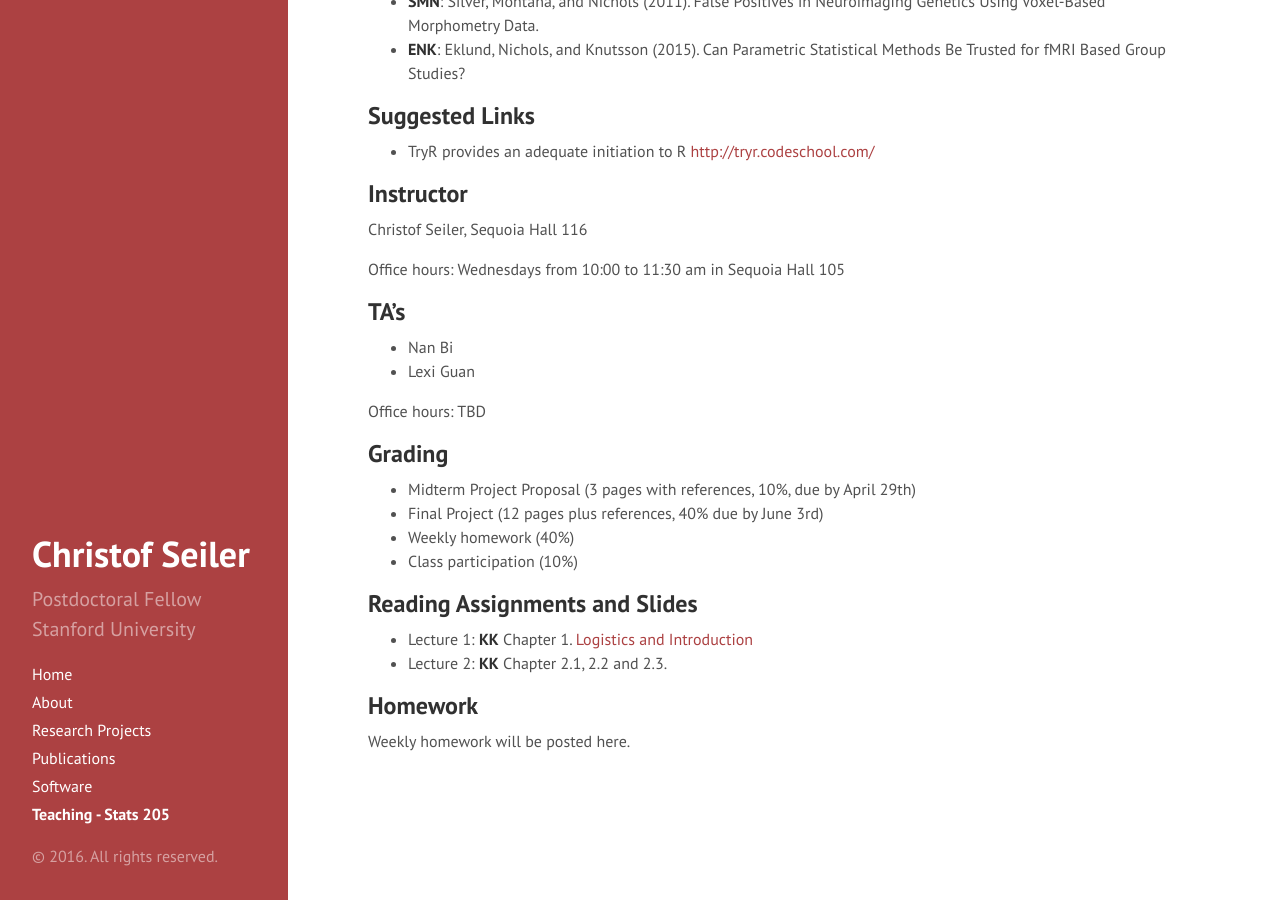
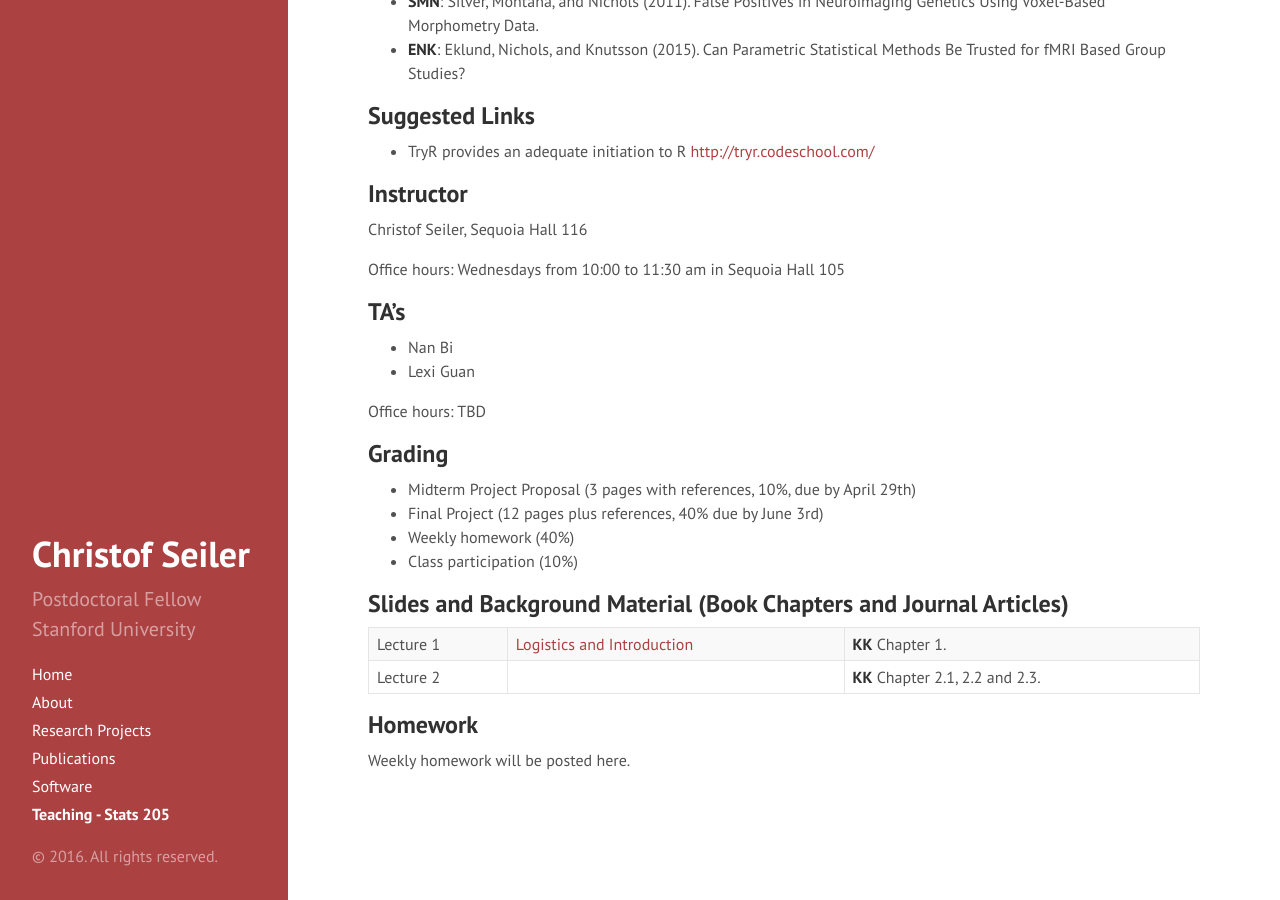
Before and after one commit to ChristofSeiler/ChristofSeiler.github.io, a Jekyll site: the page built from stats205.md, in a window 1280 px wide and 900 px high, scrolled down 756 px. Built offline with Jekyll 4.4.1, drawn with Linux system fonts in a browser that asks for light colours.

Commit message:
updated lecture notes section

```diff
--- a/stats205.md
+++ b/stats205.md
@@ -47,10 +47,10 @@ Office hours: TBD
 * Weekly homework (40%)
 * Class participation (10%)
 
-## Reading Assignments and Slides
+## Slides and Background Material (Book Chapters and Journal Articles)
 
-* Lecture 1: **KK** Chapter 1. [Logistics and Introduction](Lecture1/LogisticsIntroduction.html)
-* Lecture 2: **KK** Chapter 2.1, 2.2 and 2.3.
+Lecture 1 | [Logistics and Introduction](Lecture1/LogisticsIntroduction.html) | **KK** Chapter 1.
+Lecture 2 |                                                                   | **KK** Chapter 2.1, 2.2 and 2.3.
 
 ## Homework
 
```
